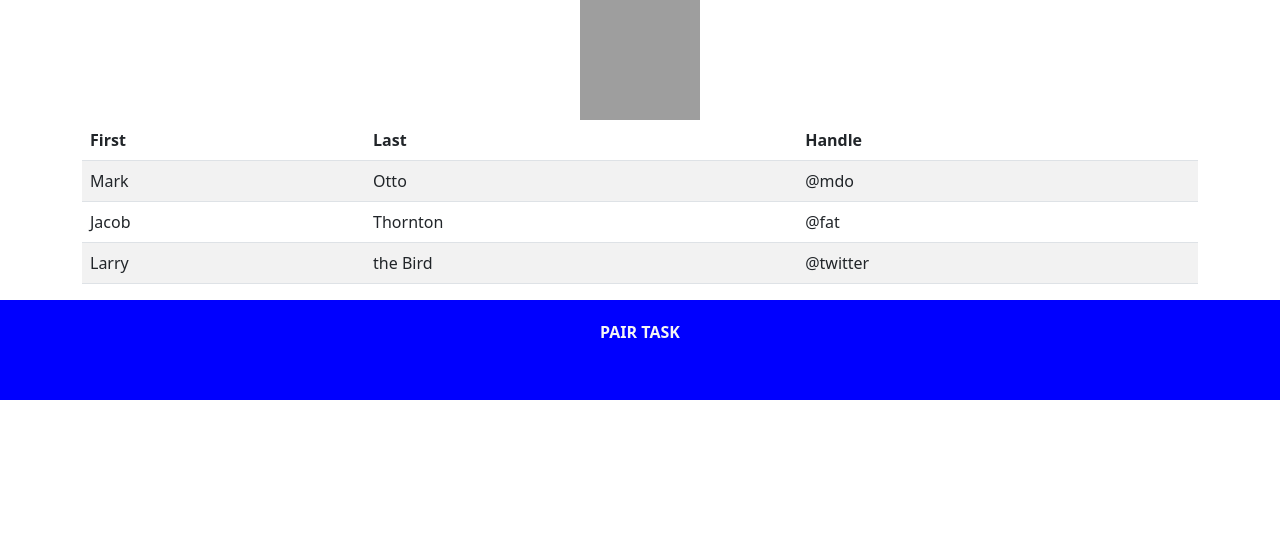
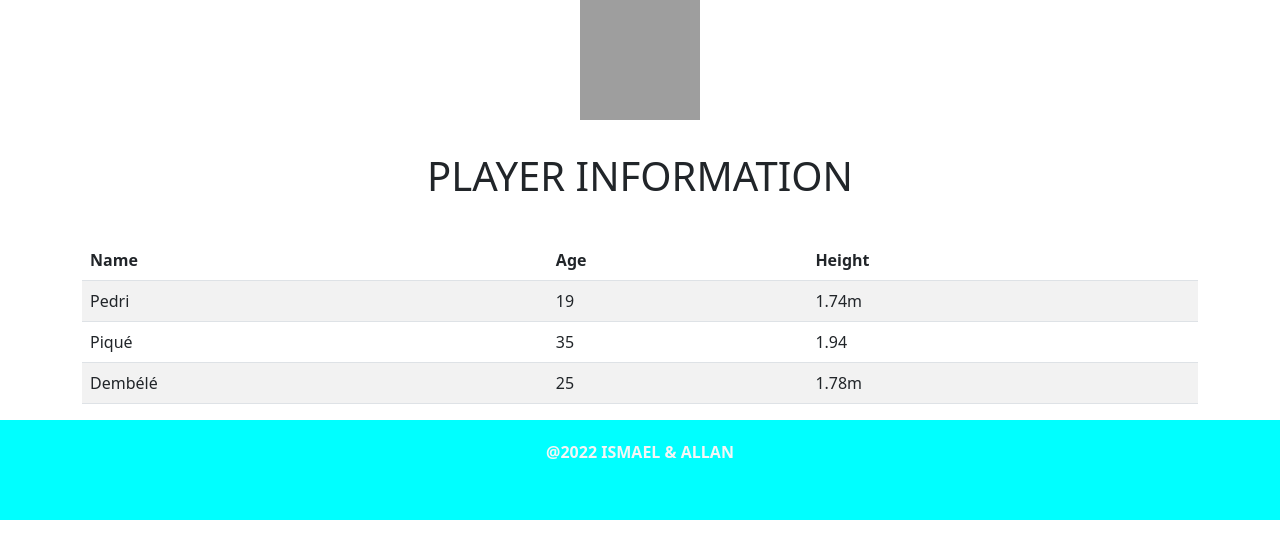
Before and after one commit to Ismael76/BarcelonaFC-Website, a plain HTML site: page index.html in a window 1280 px wide. Drawn offline with nearby package versions, Linux system fonts and the light colour scheme; grey boxes are pictures that could not be loaded.

Commit message:
Completed table and added link

```diff
--- a/index.html
+++ b/index.html
@@ -1,5 +1,6 @@
 <!DOCTYPE html>
 <html lang="en">
+
 <head>
   <meta charset="UTF-8">
   <meta http-equiv="X-UA-Compatible" content="IE=edge">
@@ -7,11 +8,11 @@
   <title>Index</title>
   <link rel="stylesheet" href="style.css">
   <!-- CSS only -->
-<link href="https://cdn.jsdelivr.net/npm/bootstrap@5.2.0-beta1/dist/css/bootstrap.min.css" rel="stylesheet" integrity="sha384-0evHe/X+R7YkIZDRvuzKMRqM+OrBnVFBL6DOitfPri4tjfHxaWutUpFmBp4vmVor" crossorigin="anonymous">
+  <link href="https://cdn.jsdelivr.net/npm/bootstrap@5.2.0-beta1/dist/css/bootstrap.min.css" rel="stylesheet"
+    integrity="sha384-0evHe/X+R7YkIZDRvuzKMRqM+OrBnVFBL6DOitfPri4tjfHxaWutUpFmBp4vmVor" crossorigin="anonymous">
 </head>
+
 <body>
-
-
   <header>
     <nav>
       <a href="./about.html"></a>
@@ -19,43 +20,48 @@
   </header>
 
   <section class="img-cl">
-        <img src="https://upload.wikimedia.org/wikipedia/en/thumb/4/47/FC_Barcelona_%28crest%29.svg/1200px-FC_Barcelona_%28crest%29.svg.png" alt="barcelona">
+    <a href="https://en.wikipedia.org/wiki/FC_Barcelona">
+      <img
+        src="https://upload.wikimedia.org/wikipedia/en/thumb/4/47/FC_Barcelona_%28crest%29.svg/1200px-FC_Barcelona_%28crest%29.svg.png"
+        alt="barcelona">
+    </a>
   </section>
 
   <section class="container center">
+    <h1>Player Information</h1>
     <table class="table table-striped">
       <thead>
         <tr>
-                <th scope="col">First</th>
-                <th scope="col">Last</th>
-                <th scope="col">Handle</th>
+          <th scope="col">Name</th>
+          <th scope="col">Age</th>
+          <th scope="col">Height</th>
         </tr>
       </thead>
       <tbody>
         <tr>
-                <td>Mark</td>
-                <td>Otto</td>
-                <td>@mdo</td>
+          <td>Pedri</td>
+          <td>19</td>
+          <td>1.74m</td>
         </tr>
         <tr>
-                <td>Jacob</td>
-                <td>Thornton</td>
-                <td>@fat</td>
+          <td>Piqué</td>
+          <td>35</td>
+          <td>1.94</td>
         </tr>
         <tr>
-                <td>Larry</td>
-                <td>the Bird</td>
-                <td>@twitter</td>
+          <td>Dembélé</td>
+          <td>25</td>
+          <td>1.78m</td>
         </tr>
       </tbody>
     </table>
   </section>
   <footer>
-        <p>Pair Task</p>
+    <p>@2022 Ismael & Allan</p>
   </footer>
+  <script src="https://cdn.jsdelivr.net/npm/bootstrap@5.2.0-beta1/dist/js/bootstrap.bundle.min.js"
+    integrity="sha384-pprn3073KE6tl6bjs2QrFaJGz5/SUsLqktiwsUTF55Jfv3qYSDhgCecCxMW52nD2"
+    crossorigin="anonymous"></script>
+</body>
 
-
-
-<script src="https://cdn.jsdelivr.net/npm/bootstrap@5.2.0-beta1/dist/js/bootstrap.bundle.min.js" integrity="sha384-pprn3073KE6tl6bjs2QrFaJGz5/SUsLqktiwsUTF55Jfv3qYSDhgCecCxMW52nD2" crossorigin="anonymous"></script>
-</body>
 </html>
--- a/style.css
+++ b/style.css
@@ -1,7 +1,14 @@
 body {
   margin: auto;
   text-align: center;
-    font-family: 'Segoe UI', Tahoma, Geneva, Verdana, sans-serif;
+  font-family: "Segoe UI", Tahoma, Geneva, Verdana, sans-serif;
+}
+
+h1 {
+  font-weight: 700;
+  text-transform: uppercase;
+  text-align: center;
+  padding: 2rem;
 }
 
 .img-cl {
@@ -11,16 +18,14 @@ body {
 }
 
 img {
-
   width: 120px;
   height: 120px;
-
 }
 
 footer {
   width: 100%;
   height: 100px;
-    background-color: blue;
+  background-color: aqua;
 }
 
 footer p {
```
Lines whose indentation alone changed are shown as unchanged.
